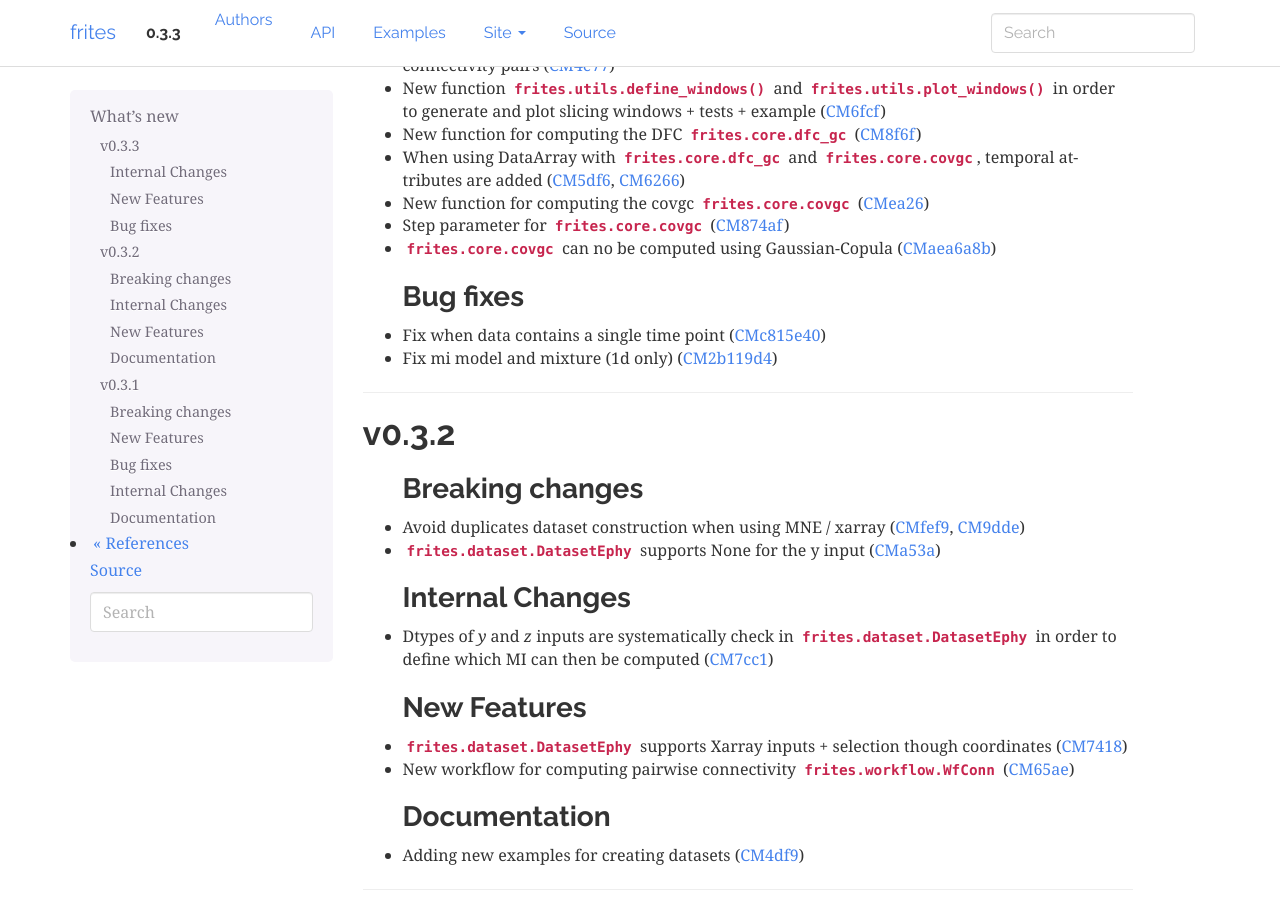
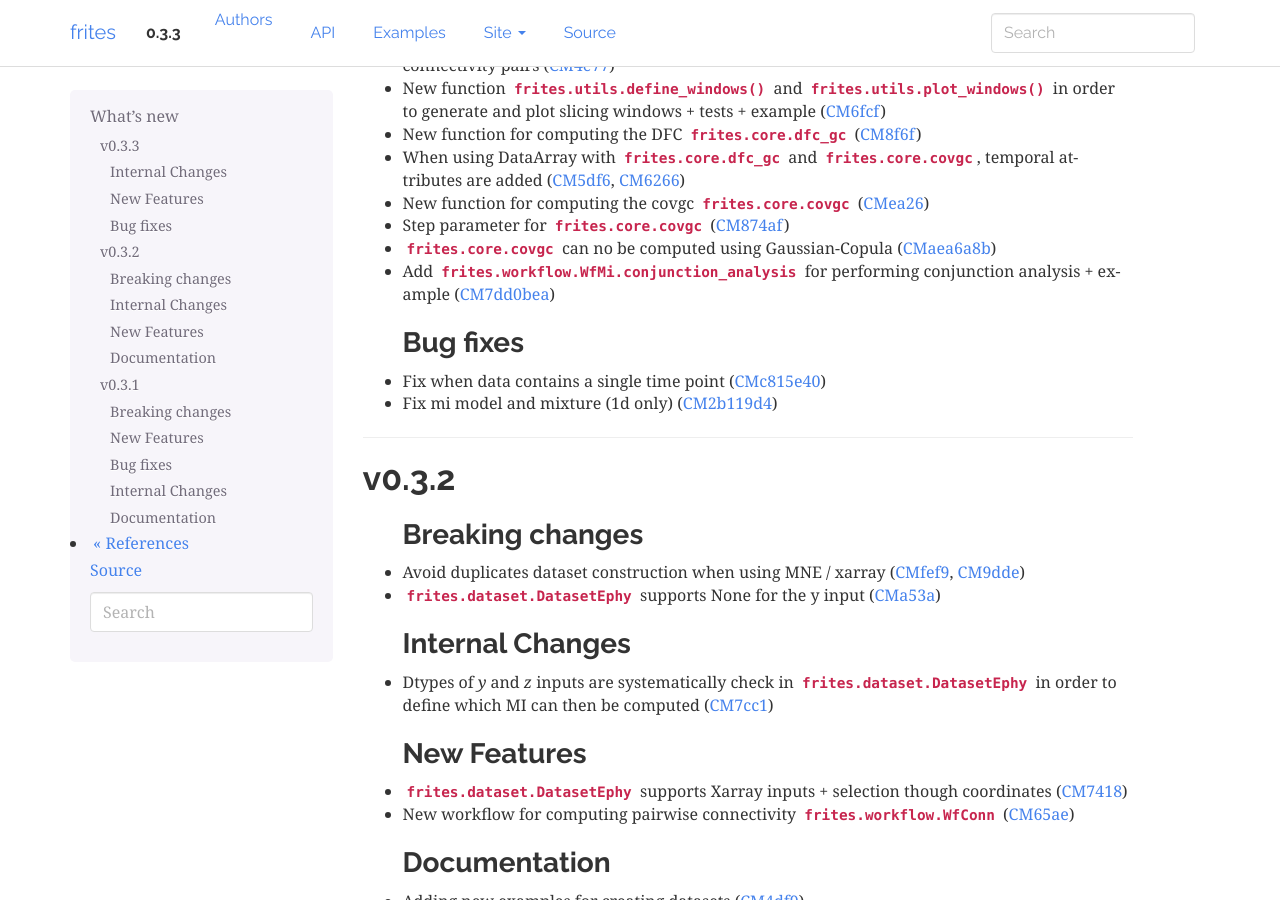
Before and after one commit to brainets/frites, a Sphinx documentation site: the page built from docs/source/whatsnew.rst, in a window 1280 px wide and 900 px high, scrolled down 351 px. Built offline with Sphinx 7.4.7, drawn with Linux system fonts in a browser that asks for light colours.

Commit message:
Update whatsnew

```diff
--- a/docs/source/whatsnew.rst
+++ b/docs/source/whatsnew.rst
@@ -21,6 +21,7 @@ New Features
 * New function for computing the covgc :py:class:`frites.core.covgc` (:commit:`ea26`)
 * Step parameter for :py:class:`frites.core.covgc` (:commit:`874af`)
 * :py:class:`frites.core.covgc` can no be computed using Gaussian-Copula (:commit:`aea6a8b`)
+* Add :py:class:`frites.workflow.WfMi.conjunction_analysis` for performing conjunction analysis + example (:commit:`7dd0bea`)
 
 Bug fixes
 +++++++++
```
